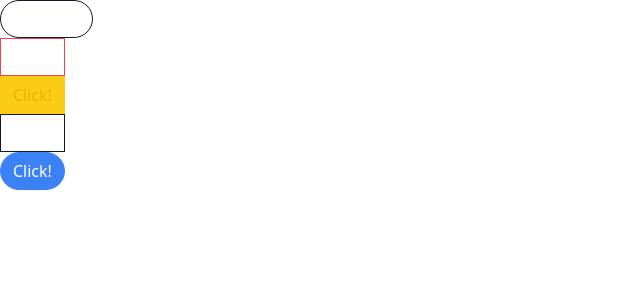
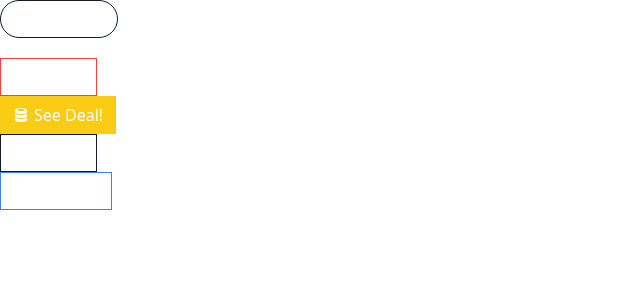
Before and after one commit to amydev-me/jsx, a React (Create React App) app in the folder comps/: page / in a window 1280 px wide. Shown: the top 300 px of the page, without its empty margins (0-640 px from the left). Built offline with nearby package versions, Linux system fonts and the light colour scheme.

Commit message:
button Styling using tailwind

```diff
--- a/comps/package.json
+++ b/comps/package.json
@@ -7,6 +7,7 @@
     "@testing-library/react": "^13.4.0",
     "@testing-library/user-event": "^13.5.0",
     "classnames": "^2.5.1",
+    "prop-types": "^15.8.1",
     "react": "^18.2.0",
     "react-dom": "^18.2.0",
     "react-icons": "^4.12.0",
--- a/comps/src/App.js
+++ b/comps/src/App.js
@@ -1,26 +1,36 @@
 import Button from "./Button";
+import { GoBell, GoDatabase } from 'react-icons/go';
 
 function App() {
     return (
       <div>
         <div>
-                <Button secondary outline  rounded>Click Me!</Button>
+          <Button secondary outline rounded className="mb-5">
+            <GoBell />
+            Click me!!
+          </Button>
         </div>
+        <div>
+          <Button danger outline>
 
+            Buy Now!
+          </Button>
+        </div>
         <div>
-                <Button danger  outline>Click!</Button>
+          <Button warning>
+            <GoDatabase />
+            See Deal!
+          </Button>
         </div>
-
         <div>
-                <Button warning  outline>Click!</Button>
+          <Button secondary outline>
+            Hide Ads!
+          </Button>
         </div>
-
         <div>
-                <Button secondary  outline>Click!</Button>
-            </div>
-
-            <div>
-                <Button primary  rounded>Click!</Button>
+          <Button primary outline>
+            Something!
+          </Button>
         </div>
       </div>
     );
--- a/comps/src/Button.js
+++ b/comps/src/Button.js
@@ -8,27 +8,25 @@ function Button({
   warning,
   danger,
   outline,
-  rounded
+  rounded,
+  ...rest
 }) {
-
-  const classes = className('px-3 py-1.5 border', {
+  const classes = className(rest.className, 'flex items-center px-3 py-1.5 border', {
     'border-blue-500 bg-blue-500 text-white': primary,
     'border-gray-900 bg-gray-900 text-white': secondary,
     'border-green-500 bg-green-500 text-white': success,
     'border-yellow-400 bg-yellow-400 text-white': warning,
     'border-red-500 bg-red-500 text-white': danger,
-    'rounded-full':rounded,
-    'bg-white' : outline,
-    'text-blue-500' : outline && primary,
-    'text-gray-500' : outline && secondary,
-    'text-green-500' : outline && success,
-    'text-yellow-500' : outline && warning,
-    'text-red-500' : outline && danger,
+    'rounded-full': rounded,
+    'bg-white': outline,
+    'text-blue-600': outline && primary,
+    'text-gray-500': outline && secondary,
+    'text-green-500': outline && success,
+    'text-yellow-500': outline && warning,
+    'text-red-700': outline && danger,
   });
 
-  return  <button className={ classes }>
-            {children}
-          </button>
+  return <button className={classes}>{children}</button>;
 }
 
 Button.propTypes = {
--- a/comps/src/index.css
+++ b/comps/src/index.css
@@ -1,3 +1,7 @@
 @tailwind base;
 @tailwind components;
 @tailwind utilities;
+
+button > svg {
+  margin-right: 5px;
+}
```
Also changed, not shown: 1 other file (tests, documents, lock files or other folders). Lines whose indentation alone changed are shown as unchanged.
